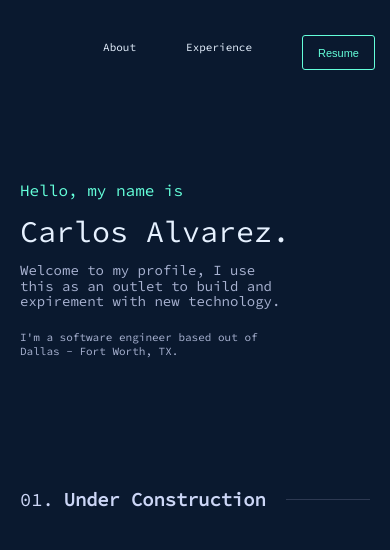
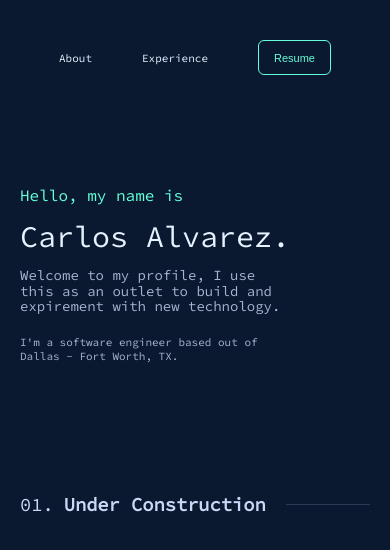
Before and after one commit to carlosaalvz/my-profile-ui, a React (Create React App) app: page / in a window 390 px wide. Shown: the top 550 px of the page. Built offline with nearby package versions, Linux system fonts and the light colour scheme.

Commit message:
header is responsive to screen size

```diff
--- a/src/components/AppHeaderNavLink.scss
+++ b/src/components/AppHeaderNavLink.scss
@@ -1,5 +1,7 @@
+@import '../modules/media';
+
 .navigation-item {
-    padding-left: 50px;
+    margin-right: 50px;
     text-decoration-skip-ink: auto;
     color: inherit;
     cursor: pointer;
--- a/src/containers/AppHeader.scss
+++ b/src/containers/AppHeader.scss
@@ -12,21 +12,21 @@
     z-index: 1;
     width: 100%;
     color: colorSelector('primary','primary-text');
+    align-items: center;
+
 
     @include for-phone-only {
+      justify-content: center;
       font-size: 11px;
     }
 
     .resume-button {
       color: colorSelector('primary','glow-green');
-      width: max-content;
-      height: max-content;
       padding: 10px 15px;
-      margin: -5px 0px 0px 50px;
       position: relative;
       background-color: transparent;
       border: 1px solid;
-      border-radius: 3px;
+      border-radius: 6px;
       line-height: 1;
       cursor: pointer;
       transition: all 0.25s cubic-bezier(0.645, 0.045, 0.355, 1);
```
Also changed, not shown: src/components/About.scss (line endings or trailing spaces).
